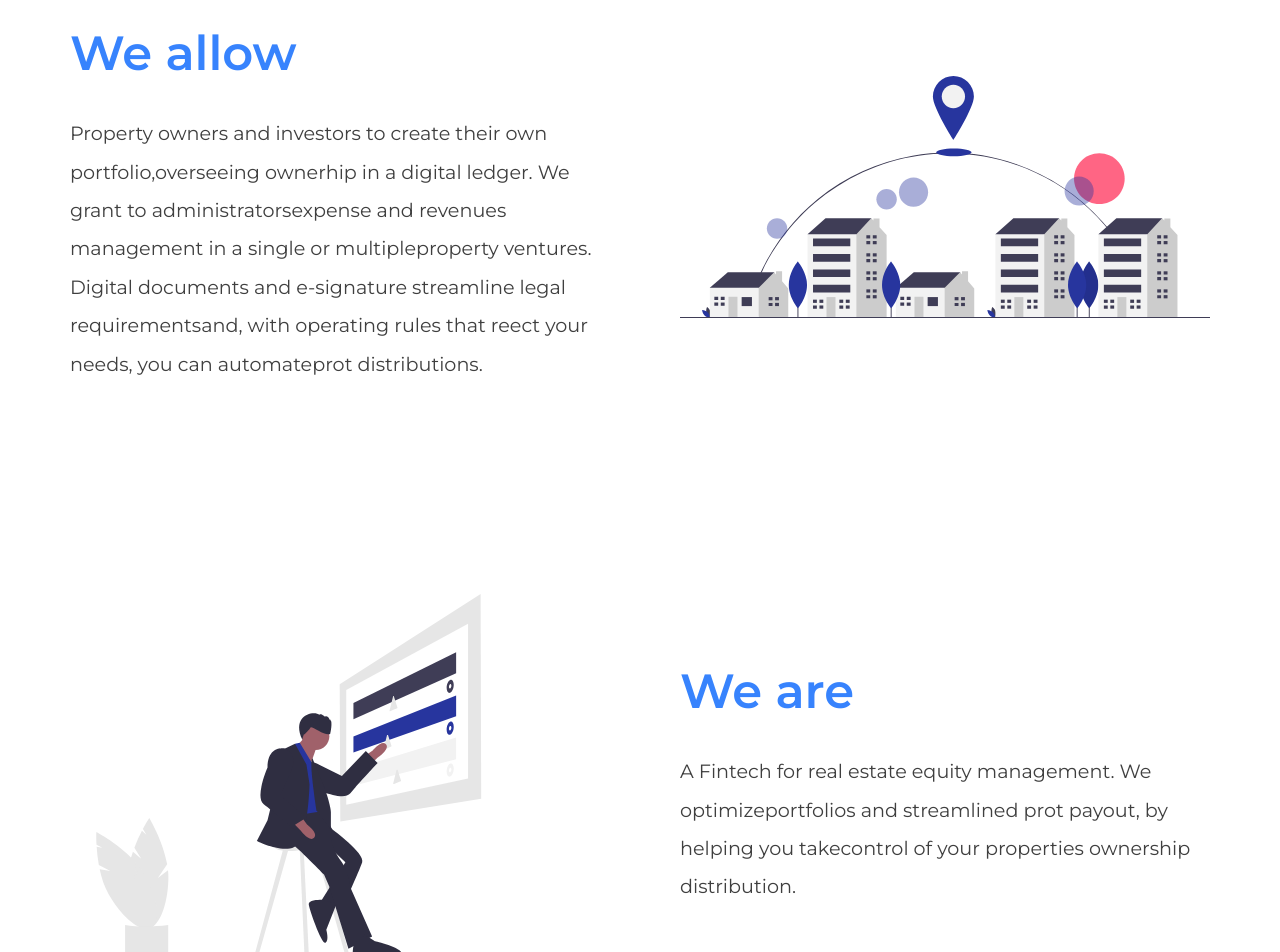
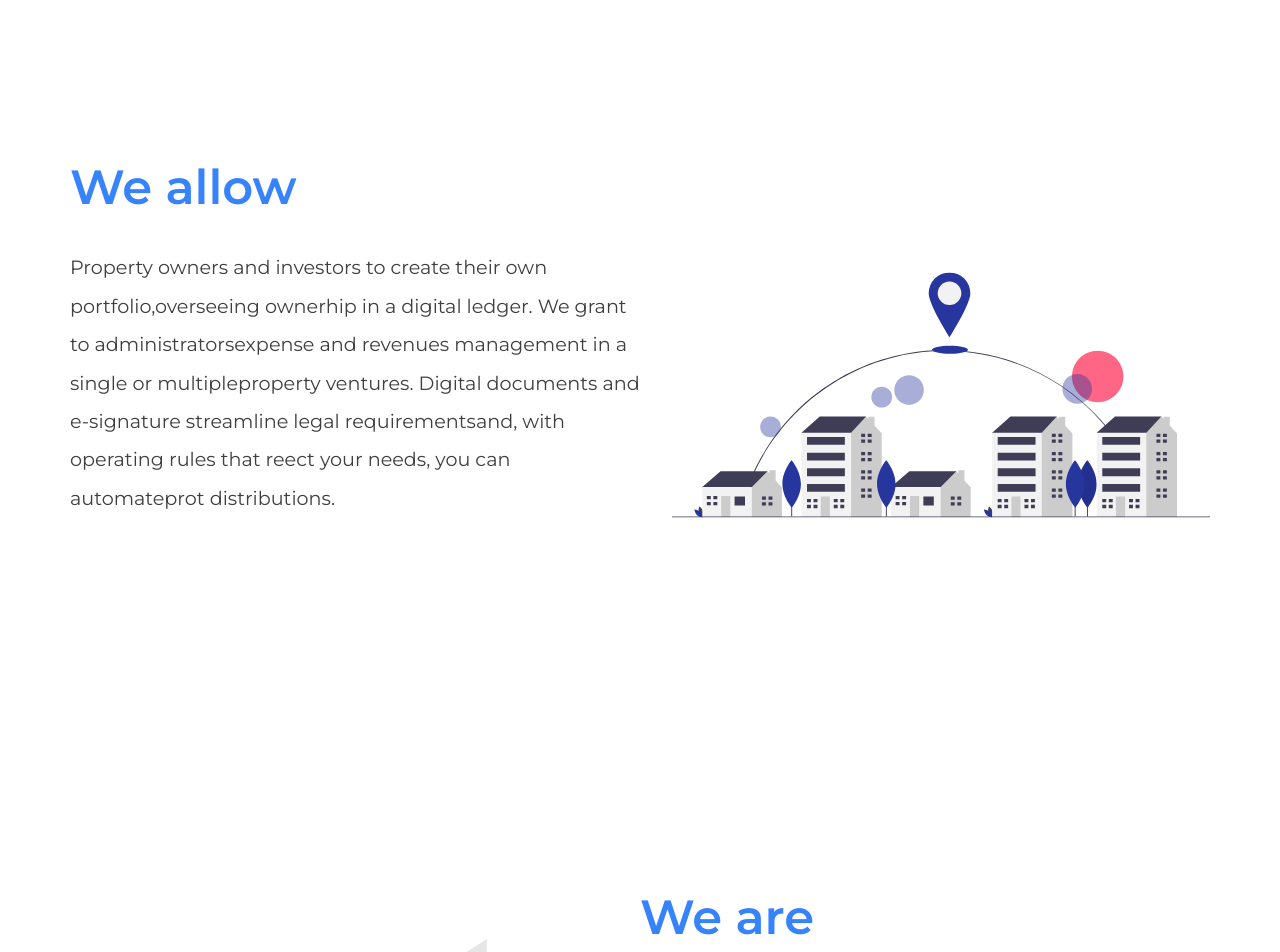
Before and after one commit to carlosweb/equitalle-site, a Next.js app: page / in a window 1280 px wide. Shown: the part 1500-2452 px from the top of the page. Built offline with nearby package versions, Linux system fonts and the light colour scheme.

Commit message:
Image optimizate added

```diff
--- a/comps/Navbar.js
+++ b/comps/Navbar.js
@@ -26,20 +26,20 @@ export default function Navbar() {
 
         <div className={ navbar ? `${styles.menu}` : `${styles.active}`}>
             <nav>
-                <Link activeClass="active" to="home" spy={true} smooth={true} offset={50} duration={500} delay={0}>
+                <Link activeClass={styles.linkActive} to="home" spy={true} smooth={true} offset={0} duration={500} delay={0}>
                     <div className={styles.logo} ><img src="LOGO-EQUITALLE-landscape-white 1.png" /></div>
                 </Link>
                 <ul>
-                    <Link activeClass="active" to="home" spy={true} smooth={true} offset={50} duration={500} delay={0}>
+                    <Link activeClass={styles.linkActive} to="home" spy={true} smooth={true} offset={20} duration={500} delay={0}>
                         <li>Home</li>
                     </Link>
-                    <Link activeClass="active" to="about" spy={true} smooth={true} offset={50} duration={500} delay={0}>
+                    <Link activeClass={styles.linkActive} to="about" spy={true} smooth={true} offset={20} duration={500} delay={0}>
                         <li>About</li>
                     </Link>
-                    <Link activeClass="active" to="features" spy={true} smooth={true} offset={50} duration={500} delay={0}>
+                    <Link activeClass={styles.linkActive} to="features" spy={true} smooth={true} offset={20} duration={500} delay={0}>
                         <li>Features</li>
                     </Link>
-                    <Link activeClass="active" to="contact" spy={true} smooth={true} offset={50} duration={500} delay={0}>
+                    <Link activeClass={styles.linkActive} to="contact" spy={true} smooth={true} offset={20} duration={500} delay={0}>
                         <li>Contact</li>
                     </Link>
                 </ul>
--- a/comps/section_info_left.js
+++ b/comps/section_info_left.js
@@ -9,7 +9,7 @@ export default function SectionInfoLeft({ title, paragrafo, img }) {
                     <h1>{title}</h1>
                     <p>{paragrafo}</p>
                 </div>
-                <img src={img} />
+                <Image src={`/${img}`} width={1600} height={1600} />
             </div>
         </div>
     )
--- a/comps/section_info_right.js
+++ b/comps/section_info_right.js
@@ -1,10 +1,11 @@
 import section from '../styles/SectionInfo.module.scss'
+import Image from 'next/image'
 
 export default function SectionInfoRight({ title, paragrafo, img }) {
     return (
         <div className={section.left_section}>
             <div className={section.content}>
-                <img src={img} />
+                <Image src={`/${img}`} width={1600} height={1600} />
                 <div className={section.info}>
                     <h1>{title}</h1>
                     <p>{paragrafo}</p>
--- a/next.config.js
+++ b/next.config.js
@@ -1,6 +1,5 @@
 module.exports = {
     images: {
         devices: [320, 640, 768, 1024, 1600],
-
-    }
+    },
 }
--- a/pages/index.js
+++ b/pages/index.js
@@ -2,7 +2,6 @@ import Head from 'next/head'
 import SectionInfoLeft from '../comps/section_info_left'
 import SectionInfoRight from '../comps/section_info_right'
 import SectionFeature from '../comps/SectionFeatures'
-import Image from 'next/image'
 
 export default function Home() {
   return (
@@ -14,6 +13,7 @@ export default function Home() {
       '
       img='Group 2.svg'
     />
+
 
     <SectionInfoLeft
       title='We allow'
@@ -33,7 +33,6 @@ export default function Home() {
       img='Group 5.svg'
     />
 
-
     <SectionFeature />
     </div>
 
--- a/styles/Menu.module.scss
+++ b/styles/Menu.module.scss
@@ -1,5 +1,6 @@
 .menu, .active {
     position: fixed;
+    z-index: 999;
     width: 100%;
     background-color: #222222ad;
     transition: all 500ms ease-in-out;
@@ -20,11 +21,19 @@
             align-items: center;
             display: flex;
 
+
+
             li{
                 list-style: none;
                 margin-right: 1rem;
                 color: #ffffff;
                 cursor: pointer;
+            }
+            .linkActive {
+
+                li{
+                    color: #3783FD;
+                }
             }
         }
     }
@@ -32,6 +41,7 @@
 
 }
 
+
 .active{
     background-color: transparent;
 }
--- a/styles/SectionInfo.module.scss
+++ b/styles/SectionInfo.module.scss
@@ -7,10 +7,9 @@
         max-width: 1140px;
         margin: 0 auto;
 
-        display: flex;
-        justify-content: space-between;
-        align-items: center;
-        gap: 5rem;
+        display: grid;
+        grid-template-columns: repeat(2, 1fr);
+        gap: 2rem;
     }
 
     .info{
```
